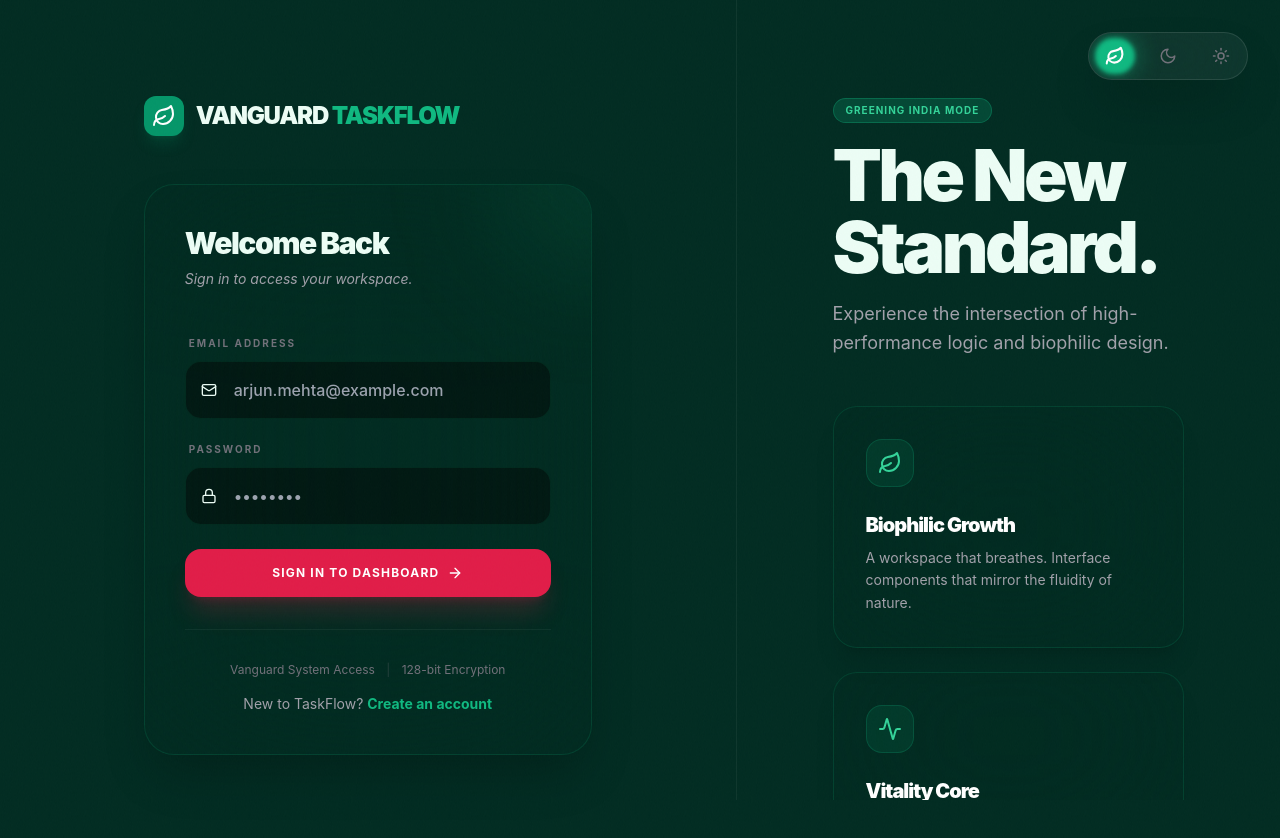
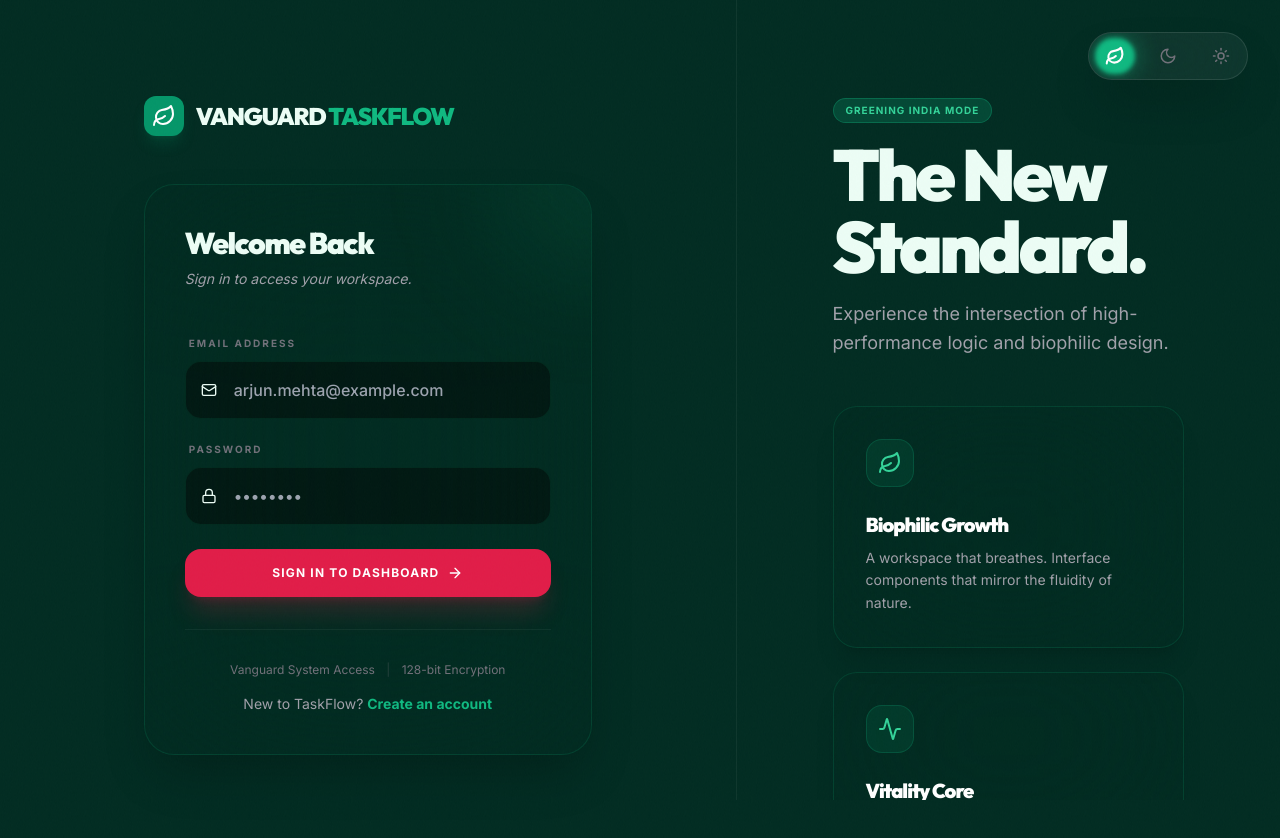
Before and after one commit to fl-prasad-alai/taskflow-prasad-alai, a React (Vite) app in the folder frontend/: page /login in a window 1280 px wide. Shown: the top 838 px of the page. Built offline with nearby package versions, Linux system fonts and the light colour scheme.

Commit message:
fix: resolve routing 404 and css import order

```diff
--- a/frontend/src/index.css
+++ b/frontend/src/index.css
@@ -1,9 +1,10 @@
+@import url('https://fonts.googleapis.com/css2?family=Outfit:wght@400;500;600;700;800;900&family=Inter:wght@300;400;500;600;700;800&family=JetBrains+Mono:wght@400;500;700&display=swap');
+
 @tailwind base;
 @tailwind components;
 @tailwind utilities;
 
 /* ── Google Fonts (Outfit + Inter + JetBrains Mono) ─────────────────────────────────── */
-@import url('https://fonts.googleapis.com/css2?family=Outfit:wght@400;500;600;700;800;900&family=Inter:wght@300;400;500;600;700;800&family=JetBrains+Mono:wght@400;500;700&display=swap');
 
 @layer base {
   :root {
```
Also changed, not shown: 1 other file (tests, documents, lock files or other folders).
